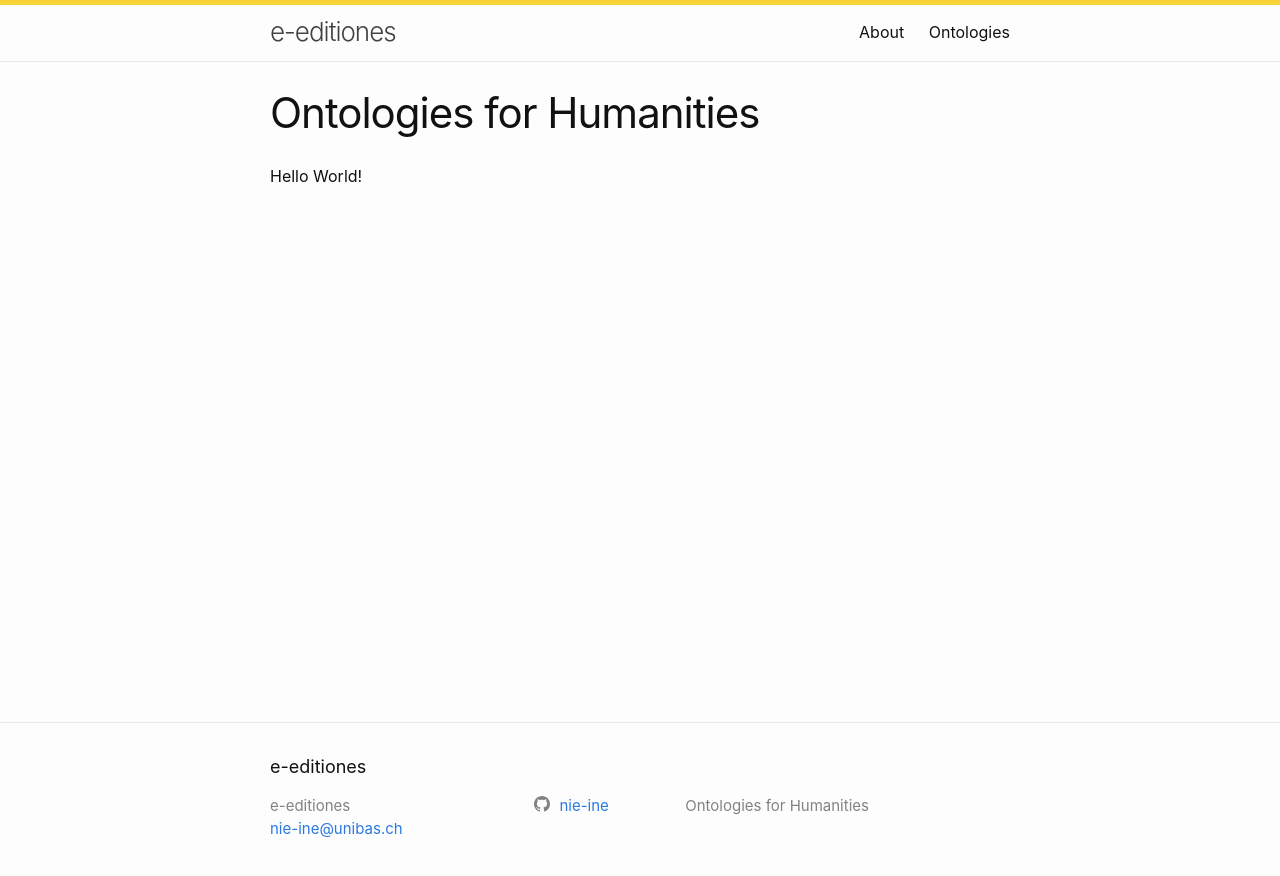
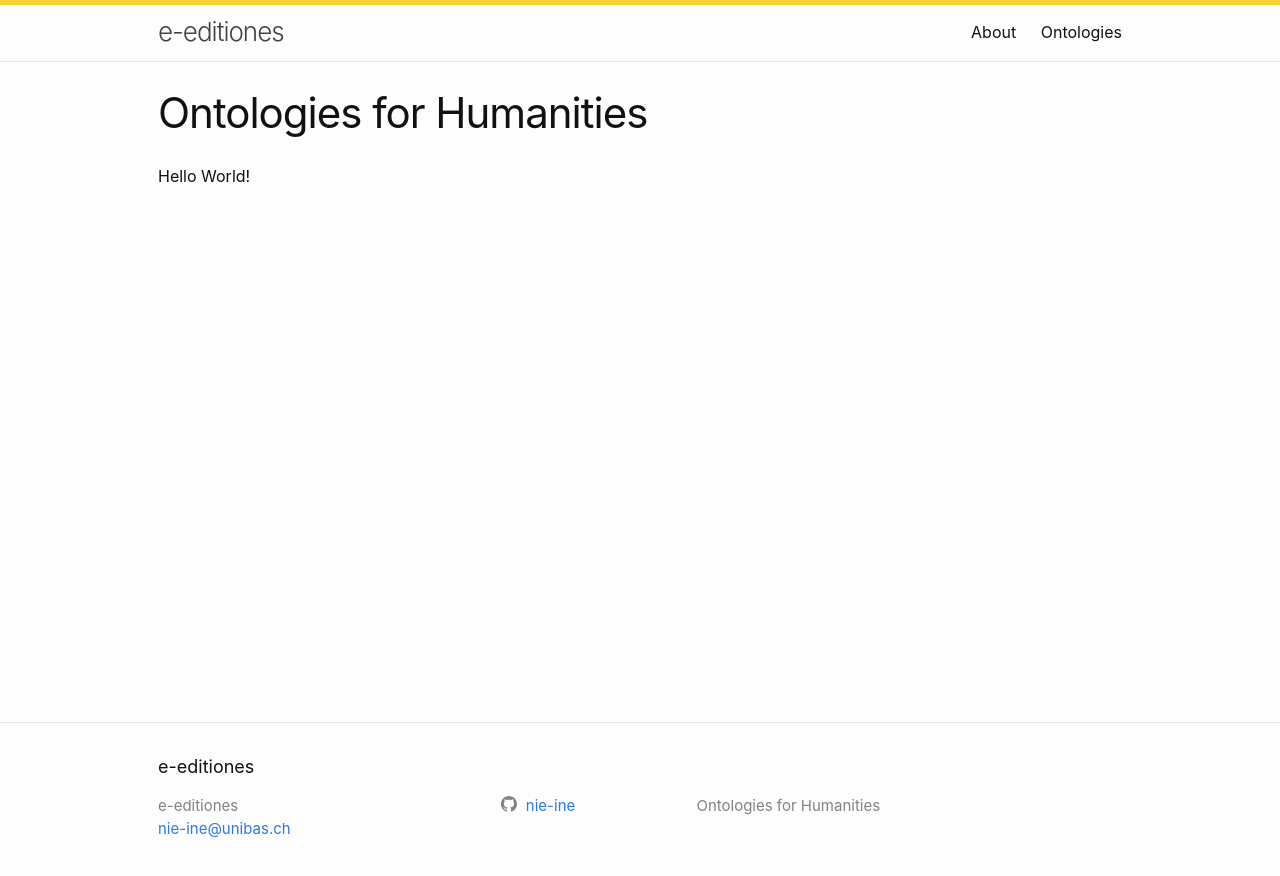
Before and after one commit to nie-ine/e-editiones, a Jekyll site: the page built from index.markdown, in a window 1280 px wide. Shown: the top 876 px of the page. Built offline with Jekyll 4.4.1, drawn with Linux system fonts in a browser that asks for light colours.

Commit message:
increased width

```diff
--- a/_sass/minima.scss
+++ b/_sass/minima.scss
@@ -21,7 +21,8 @@ $grey-color-dark:  darken($grey-color, 25%) !default;
 $table-text-align: left !default;
 
 // Width of the content area
-$content-width:    800px !default;
+//$content-width:    800px !default;
+$content-width:    80% !default;
 
 $on-palm:          600px !default;
 $on-laptop:        800px !default;
```
